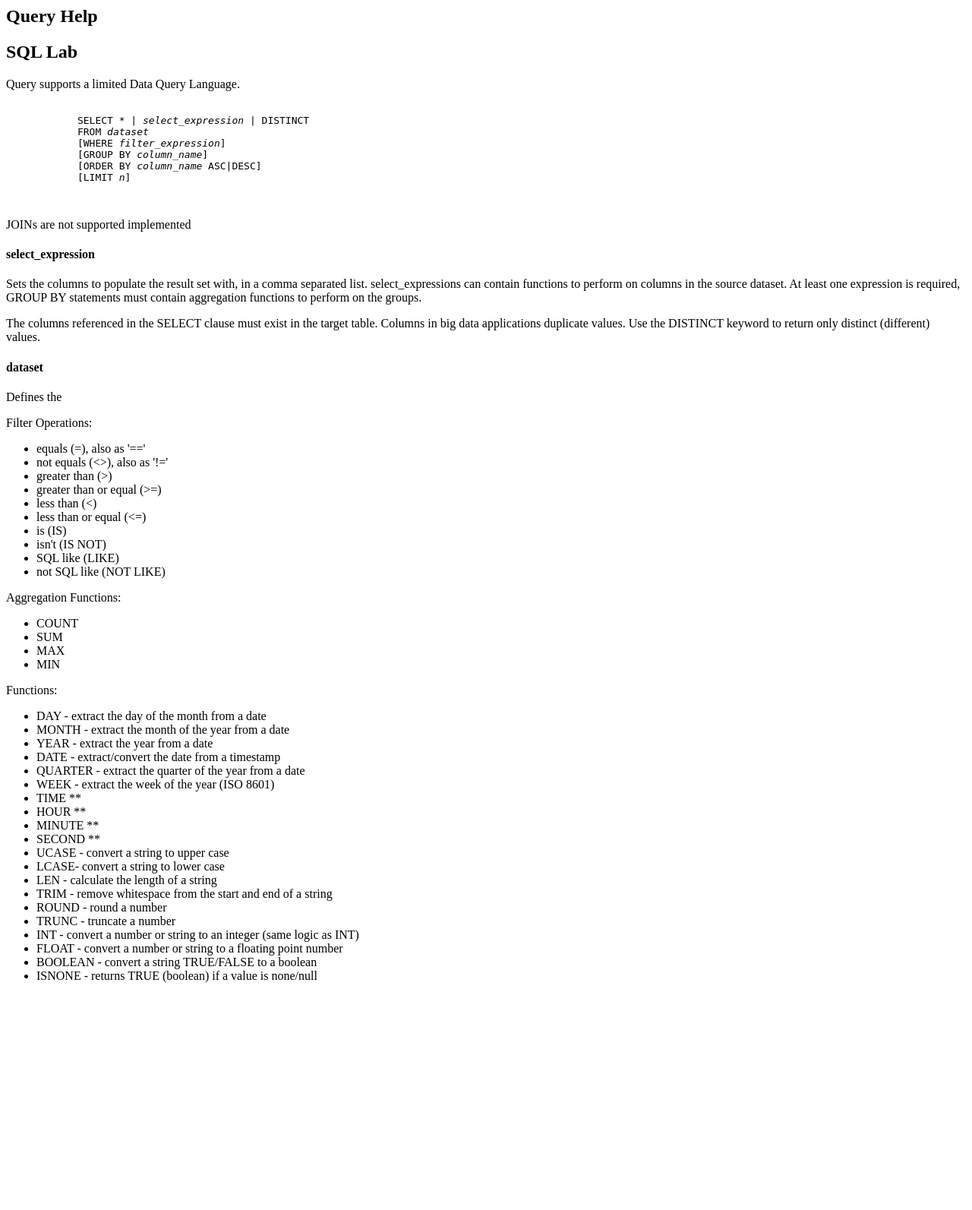
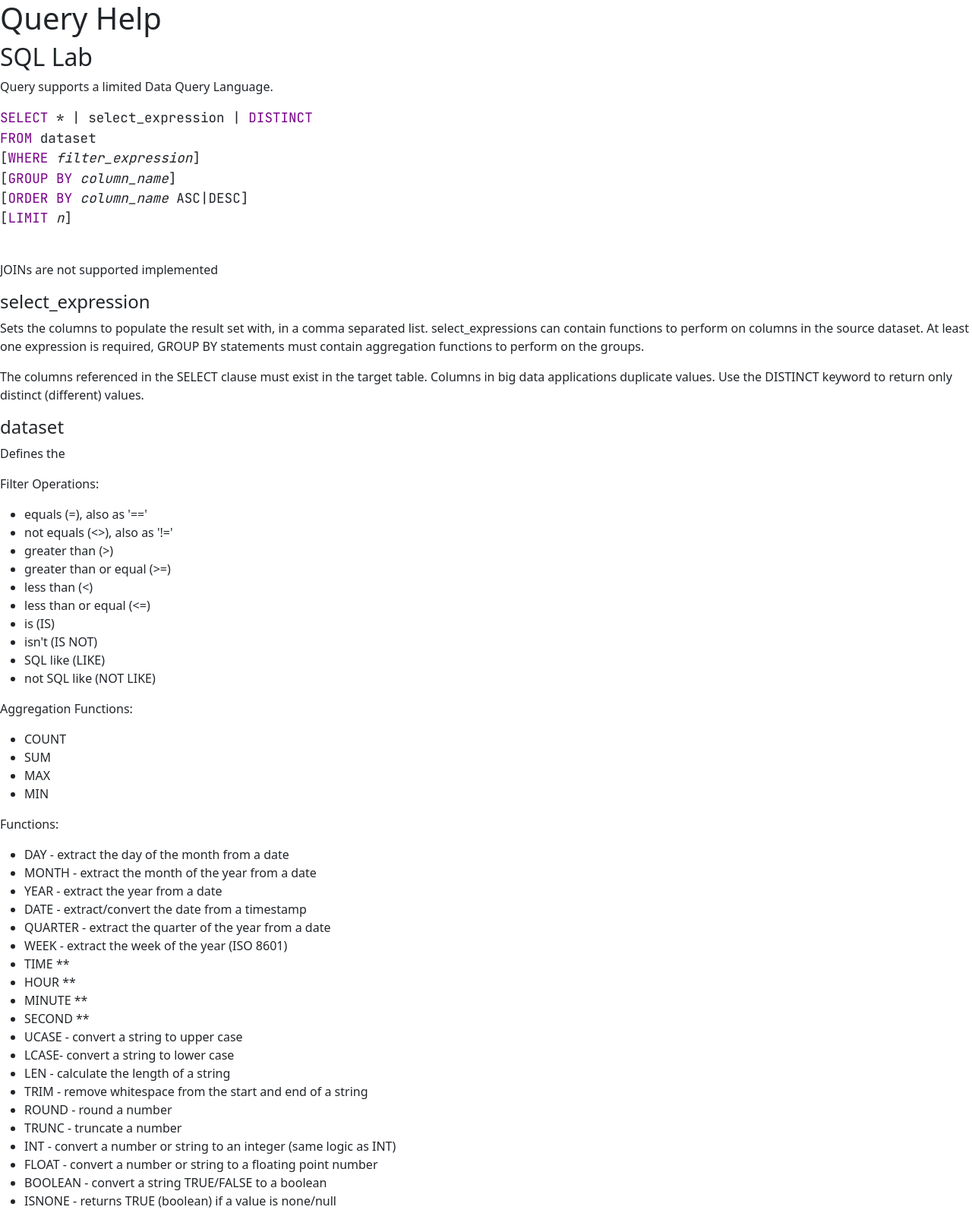
Before and after one commit to mabel-dev/query, a FastAPI app: page /help.html in a window 1280 px wide. Shown: the whole page at 76% size. Before the commit the page ends 1294 px from the top, so only its background shows below. Run offline with FastAPI, Linux system fonts and the light colour scheme; parts of the project's set-up code (start-up, migrations or seed data) failed here and were passed over; some libraries are stand-ins or nearby versions.

Commit message:
redeploy

```diff
--- a/src/templates/help.html
+++ b/src/templates/help.html
@@ -1,16 +1,42 @@
+<!DOCTYPE html>
+<html>
+
+<head>
+    <meta charset="utf-8">
+    <meta name="viewport" content="width=device-width, initial-scale=1.0">
+    <meta http-equiv="X-UA-Compatible" content="IE=edge">
+
+    <title>Query - Help</title>
+    <link rel="icon" type="image/png" href="dist/img/q-logo.png">
+
+    <link href="dist/fonts/JetBrains Mono/font.css" rel="stylesheet" />
+    <link href="dist/fonts/Pacifico/font.css" rel="stylesheet" />
+    <link href="dist/fonts/Roboto Condensed/font.css" rel="stylesheet" />
+    <link href="dist/fonts/Roboto/font.css" rel="stylesheet" />
+    <link href="dist/fonts/Open Sans Condensed/font.css" rel="stylesheet" />
+
+    <link rel="stylesheet" href="plugins/fontawesome-free/css/all.min.css">
+    <link rel="stylesheet" href="plugins/bootstrap/css/bootstrap.min.css">
+    <link rel="stylesheet" href="plugins/codemirror/css/codemirror.css">
+    <link rel="stylesheet" href="plugins/codemirror/css/show-hint.css">
+
+    <link rel="stylesheet" href="dist/css/styles.css">
+    <link rel="stylesheet" href="dist/css/nav.css">
+</head>
+
+<body>
+
     <section id="main">
         <h1>Query Help</h1>
         <h2>SQL Lab</h2>
         <p>Query supports a limited Data Query Language.</p>
-    <pre>
-        <code>
-            SELECT * | <var>select_expression</var> | DISTINCT
-            FROM <var>dataset</var>
-            [WHERE <var>filter_expression</var>]
-            [GROUP BY <var>column_name</var>]
-            [ORDER BY <var>column_name</var> ASC|DESC]
-            [LIMIT <var>n</var>]
-        </code>
+        <pre class="code cm-s-default">
+<span class="cm-keyword">SELECT</span> * | select_expression | <span class="cm-keyword">DISTINCT</span>
+<span class="cm-keyword">FROM</span> dataset
+[<span class="cm-keyword">WHERE</span> <var>filter_expression</var>]
+[<span class="cm-keyword">GROUP BY</span> <var>column_name</var>]
+[<span class="cm-keyword">ORDER BY</span> <var>column_name</var> ASC|DESC]
+[<span class="cm-keyword">LIMIT</span> <var>n</var>]
     </pre>
         <p>JOINs are not supported implemented</p>
 
@@ -85,3 +111,8 @@
 
         </div>
     </footer>
+
+
+</body>
+
+</html>
```
Lines whose indentation alone changed are shown as unchanged.
